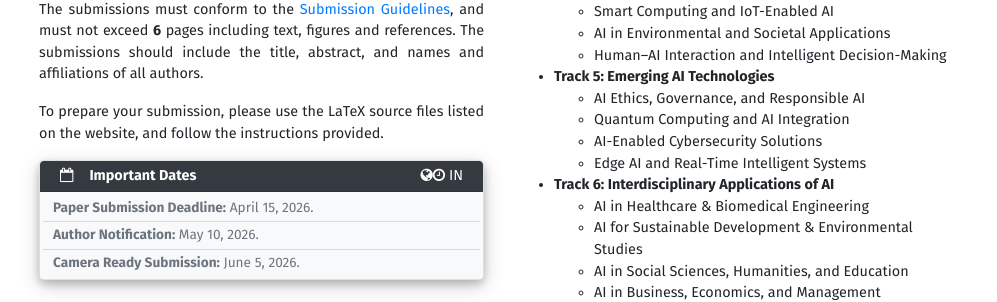
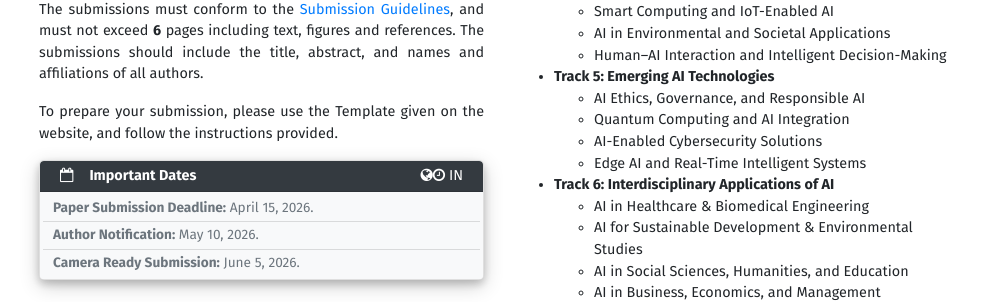
Before and after one commit to sravivarman/icaans_conf, a Jekyll site: the page built from cfp.html, in a window 1280 px wide. Shown: the part 754-1056 px from the top of the page, without its empty margins (141-1138 px from the left). Built offline with Jekyll 4.4.1, drawn with Linux system fonts in a browser that asks for light colours.

Commit message:
Update cfp.html

```diff
--- a/cfp.html
+++ b/cfp.html
@@ -21,8 +21,8 @@ slide_id: 2
             </p>
 
             <p>
-                To prepare your submission, please use the LaTeX source files
-                listed on the website, and follow the instructions provided.
+                To prepare your submission, please use the Template
+                given on the website, and follow the instructions provided.
             </p>
         </div>
 
```
